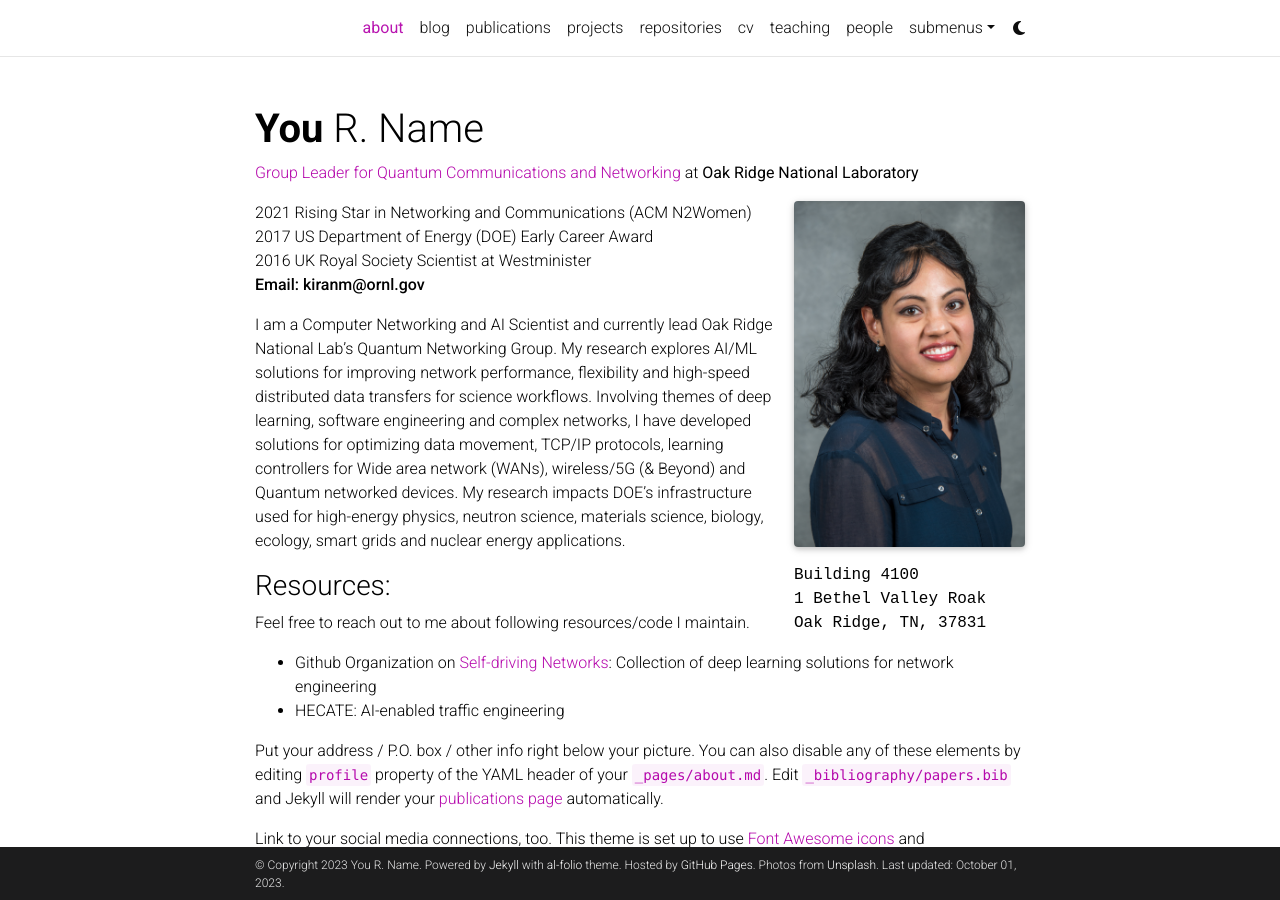
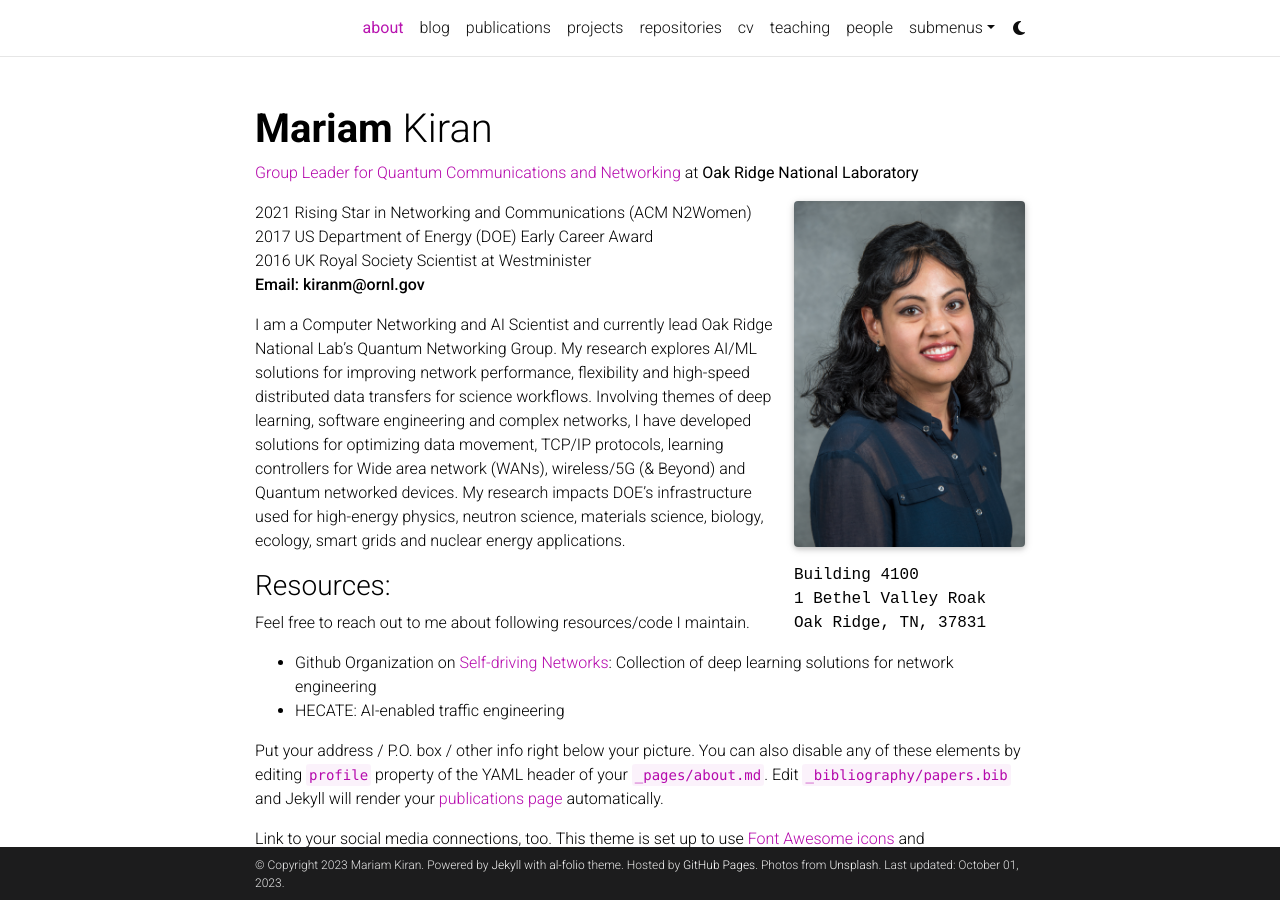
Before and after one commit to mariamkiran/mariamkiran.github.io, a Jekyll site: the page built from _pages/about.md, in a window 1280 px wide and 900 px high. Built offline with Jekyll 4.4.1, drawn with Linux system fonts in a browser that asks for light colours; full-size pictures stand in for the smaller copies a plugin makes; emoji names are drawn with the system emoji font; comment, search, counter and statistics services are not loaded; a style sheet for code colours, icons or effects is not loaded.

Commit message:
Update _config.yml

```diff
--- a/_config.yml
+++ b/_config.yml
@@ -3,10 +3,10 @@
 # -----------------------------------------------------------------------------
 
 title: blank # the website title (if blank, full name will be used instead)
-first_name: You
-middle_name: R.
-last_name: Name
-email: you@example.com
+first_name: Mariam
+middle_name:
+last_name: Kiran
+email: kiranm@ornl.gov
 description: > # the ">" symbol means to ignore newlines until "footer_text:"
   A simple, whitespace theme for academics. Based on [*folio](https://github.com/bogoli/-folio) design.
 footer_text: >
@@ -67,7 +67,7 @@ og_image: # The site-wide (default for all links) Open Graph preview image
 # Social integration
 # -----------------------------------------------------------------------------
 
-github_username: # your GitHub user name
+github_username: mariamkiran # your GitHub user name
 gitlab_username: # your GitLab user name
 twitter_username: # your Twitter handle
 mastodon_username: # your mastodon instance+username in the format instance.tld/@username
```
